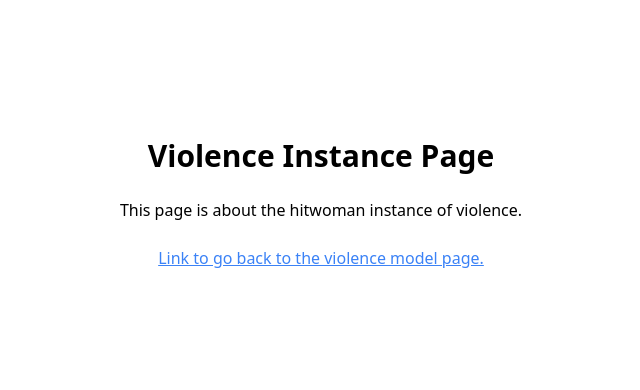
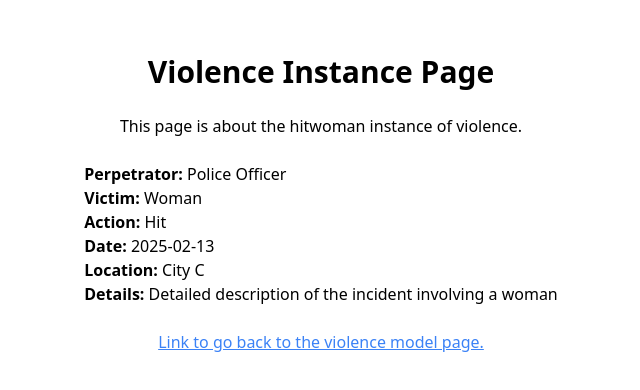
Before and after one commit to gordonworldlee/PoliceIncidents, a Next.js app in the folder justice-watch-frontend/: page /violence/hitwoman in a window 1280 px wide. Shown: the part 196-586 px from the top of the page, without its empty margins (319-959 px from the left). Built offline with nearby package versions, Linux system fonts and the light colour scheme.

Commit message:
THis owrks

```diff
--- a/justice-watch-frontend/app/violence/[violenceId]/page.tsx
+++ b/justice-watch-frontend/app/violence/[violenceId]/page.tsx
@@ -1,4 +1,14 @@
 import Link from "next/link";
+
+interface ViolenceInstance {
+  id: string;
+  perpetrator: string;
+  victim: string;
+  action: string;
+  date: string;
+  location: string;
+  details: string;
+}
 
 interface ViolencePageProps {
   params: {
@@ -6,15 +16,61 @@ interface ViolencePageProps {
   };
 }
 
-  export default function ViolanceInstancePage({ params }: ViolencePageProps) {
+export default function ViolenceInstancePage({ params }: ViolencePageProps) {
   const { violenceId } = params;
+
+  // This is a mock data structure. In a real application, you'd fetch this data from an API or database
+  const violenceInstances: Record<string, ViolenceInstance> = {
+    killchild: {
+      id: "killchild",
+      perpetrator: "Police Officer",
+      victim: "Child",
+      action: "Kill",
+      date: "2025-02-15",
+      location: "City A",
+      details: "Detailed description of the incident involving a child"
+    },
+    stabmom: {
+      id: "stabmom",
+      perpetrator: "Police Officer",
+      victim: "Mother",
+      action: "Stab",
+      date: "2025-02-14",
+      location: "City B",
+      details: "Detailed description of the incident involving a mother"
+    },
+    hitwoman: {
+      id: "hitwoman",
+      perpetrator: "Police Officer",
+      victim: "Woman",
+      action: "Hit",
+      date: "2025-02-13",
+      location: "City C",
+      details: "Detailed description of the incident involving a woman"
+    }
+  };
+
+  const instance = violenceInstances[violenceId];
+
+  if (!instance) {
+    return <div>Instance not found</div>;
+  }
 
   return (
     <div className="flex items-center justify-center min-h-screen">
       <div className="text-center">
         <h1 className="text-3xl font-bold">Violence Instance Page</h1>
         <br />
-          <p>This page is about the {violenceId} instance of violence.</p>
+        <p>This page is about the {instance.id} instance of violence.</p>
+        <br />
+        <div className="text-left">
+          <p><strong>Perpetrator:</strong> {instance.perpetrator}</p>
+          <p><strong>Victim:</strong> {instance.victim}</p>
+          <p><strong>Action:</strong> {instance.action}</p>
+          <p><strong>Date:</strong> {instance.date}</p>
+          <p><strong>Location:</strong> {instance.location}</p>
+          <p><strong>Details:</strong> {instance.details}</p>
+        </div>
         <br />
         <p>
           <Link className="text-blue-500 underline" href="/violence">
```
Lines whose indentation alone changed are shown as unchanged.
